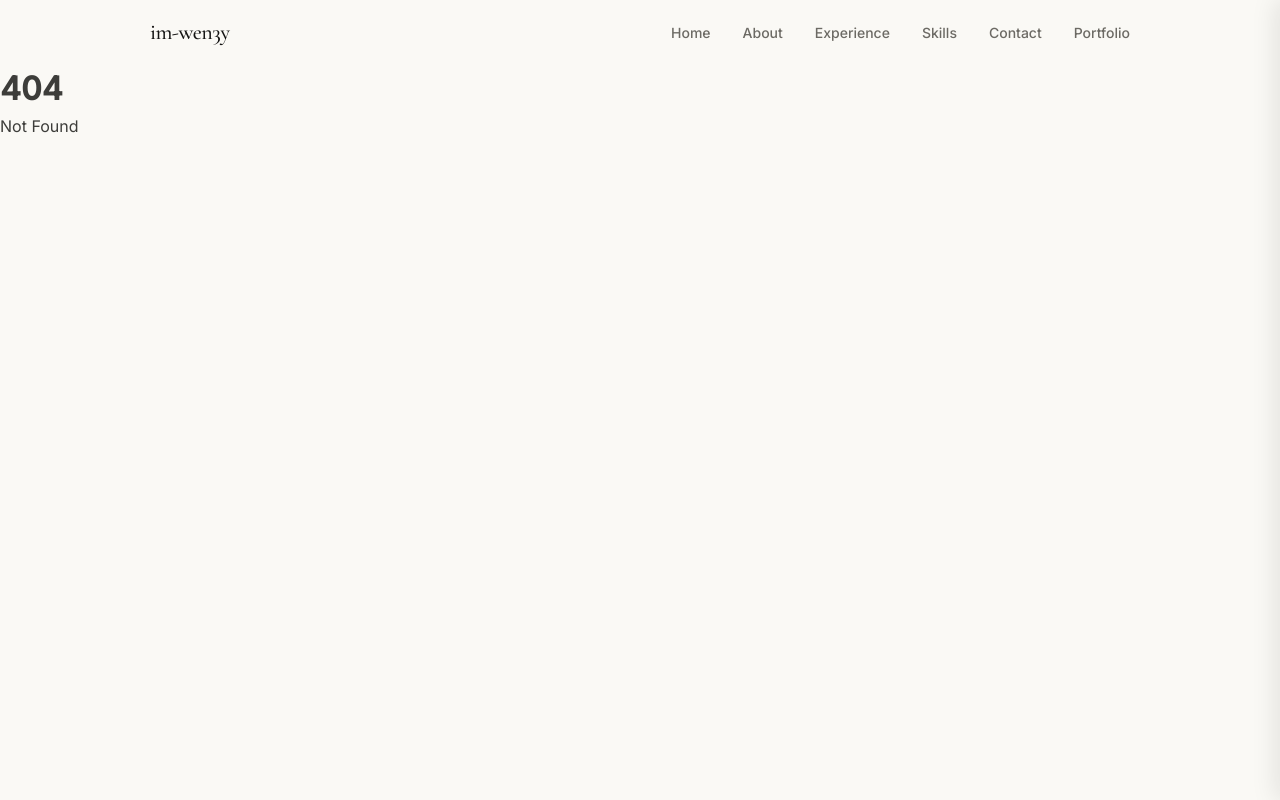
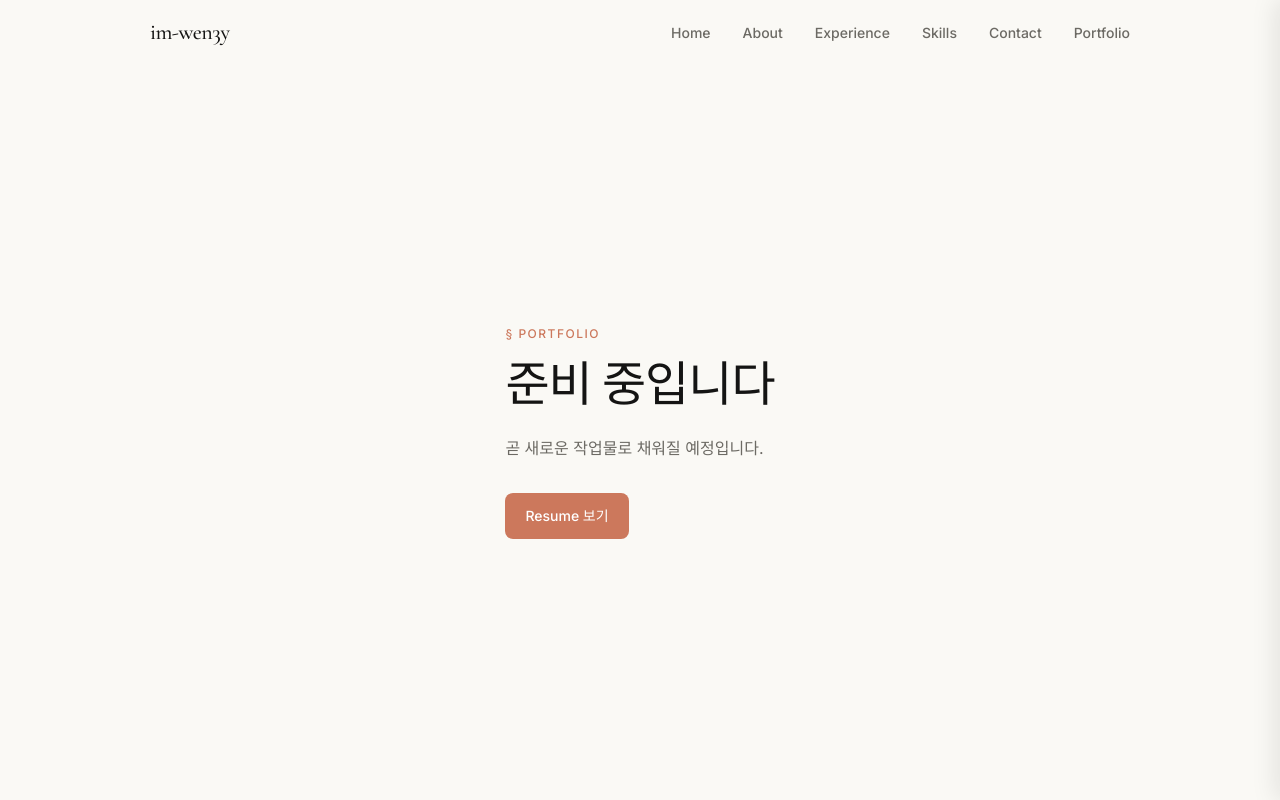
Before and after one commit to im-wen3y/portfolio, a SvelteKit app: page /portfolio in a window 1280 px wide. Before the commit this address had no page. Built offline with nearby package versions, Linux system fonts and the light colour scheme; a web font is replaced by a local one.

Commit message:
feat: 포트폴리오 라우트 및 루트 리다이렉트 추가

```diff
--- /dev/null
+++ b/src/routes/+page.ts
@@ -0,0 +1,5 @@
+import { redirect } from '@sveltejs/kit';
+
+export function load() {
+	redirect(301, '/resume');
+}
--- /dev/null
+++ b/src/routes/portfolio/+page.svelte
@@ -0,0 +1,60 @@
+<section class="coming-soon">
+	<div class="container">
+		<p class="label">§ PORTFOLIO</p>
+		<h1 class="display-lg">준비 중입니다</h1>
+		<p class="sub">곧 새로운 작업물로 채워질 예정입니다.</p>
+		<a href="/resume" class="btn">Resume 보기</a>
+	</div>
+</section>
+
+<style>
+	.container {
+		max-width: 1028px;
+		margin: 0 auto;
+		padding: 0 var(--space-lg);
+	}
+
+	.coming-soon {
+		min-height: calc(100vh - 64px);
+		display: flex;
+		align-items: center;
+		background-color: var(--color-canvas);
+	}
+
+	.label {
+		font-family: var(--font-body);
+		font-size: 12px;
+		font-weight: 500;
+		letter-spacing: 1.5px;
+		text-transform: uppercase;
+		color: var(--color-primary);
+		margin-bottom: var(--space-md);
+	}
+
+	.display-lg {
+		font-family: var(--font-display);
+		font-size: 48px;
+		font-weight: 400;
+		line-height: 1.1;
+		letter-spacing: -1px;
+		color: var(--color-ink);
+		margin-bottom: var(--space-lg);
+	}
+
+	.sub {
+		font-size: 16px;
+		color: var(--color-muted);
+		margin-bottom: var(--space-xl);
+	}
+
+	.btn {
+		display: inline-block;
+		background-color: var(--color-primary);
+		color: var(--color-on-primary);
+		font-family: var(--font-body);
+		font-size: 14px;
+		font-weight: 500;
+		padding: 12px 20px;
+		border-radius: var(--rounded-md);
+	}
+</style>
```
